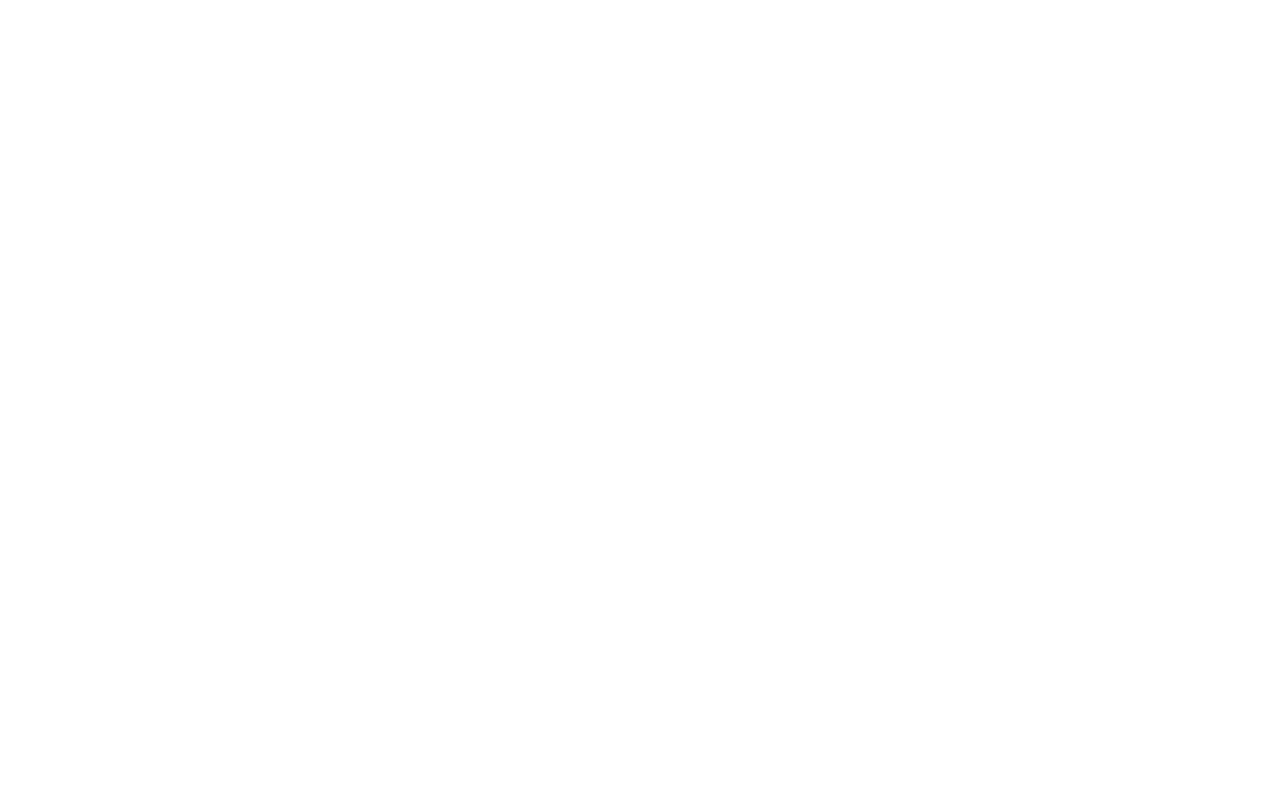
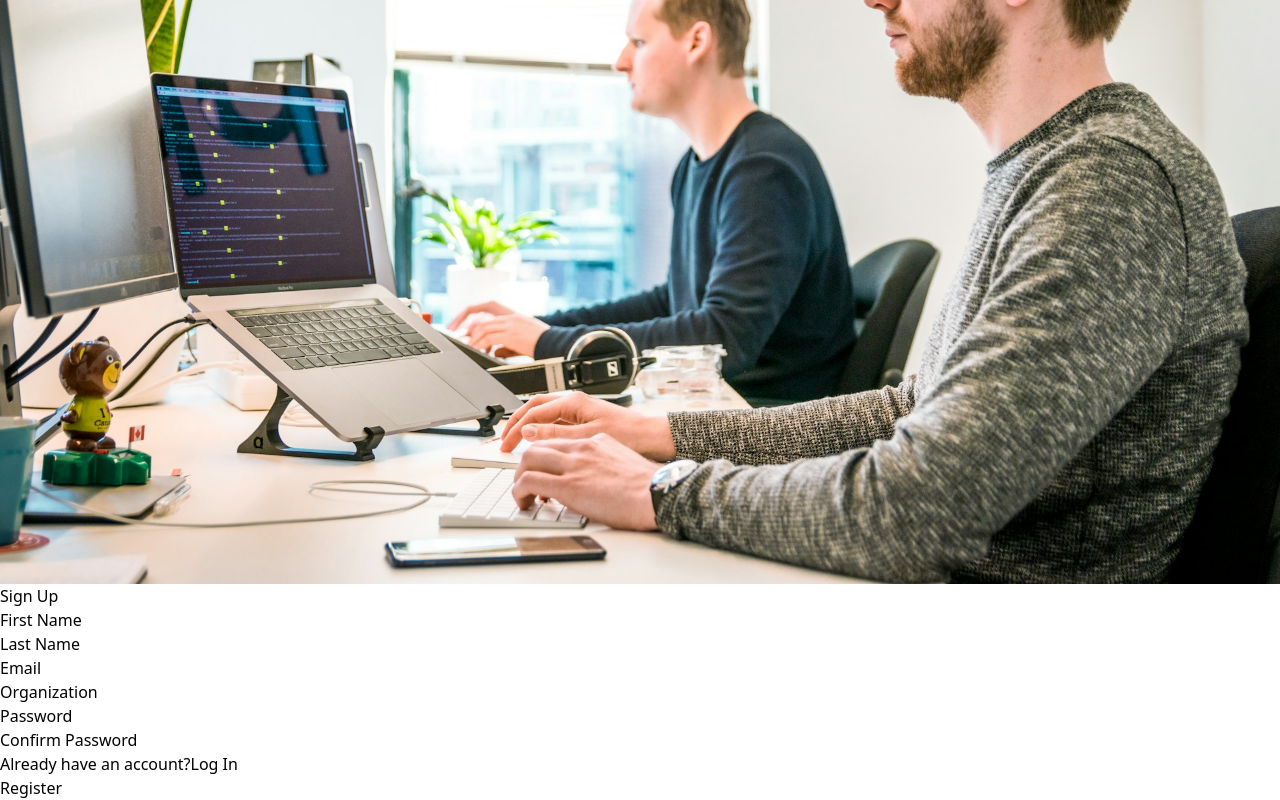
Before and after one commit to Justfemi/hrSystemApp, a React (Vite) app: page /signup in a window 1280 px wide. Before the commit this address had no page. Shown: the part 269-1069 px from the top of the page. Before the commit the page ends 800 px from the top, so only its background shows below. Built offline with nearby package versions, Linux system fonts and the light colour scheme.

Commit message:
Revert "modified authpages"

```diff
--- a/src/App.jsx
+++ b/src/App.jsx
@@ -1,4 +1,5 @@
-// import HomePage from "./Pages/HomePage";
+import React from "react";
+import HomePage from "./Pages/HomePage";
 import { Outlet } from "react-router-dom";
 
 const App = () => {
--- a/src/Pages/LoginPage.jsx
+++ b/src/Pages/LoginPage.jsx
@@ -12,20 +12,20 @@
 
   return (
     <section className="w-full flex items-center h-[100vh]">
-      <div className="hidden md:block w-[40%] h-full">
+      <div className="w-[45%] h-full">
         <img className="w-full h-full object-cover" src={test} alt="test" />
       </div>
-      <div className="w-full md:w-[60%] sm:px-20 px-10">
+      <div className="w-[55%] px-20">
         <h2 className="text-2xl my-6">Sign In</h2>
         <form action="#" onSubmit={handleSubmit}>
           <div className="flex flex-col">
             <label className="mb-1">Email</label>
-            <input type="email" className="w-full px-3 py-2 leading-tight border rounded-md shadow-sm focus:outline-none focus:border-red-400"  />
+            <input type="email" className="border" />
             {/* error */}
           </div>
           <div className="flex flex-col my-3">
             <label className="mb-1">Password</label>
-            <input type="password" className="w-full px-3 py-2 leading-tight border rounded-md shadow-sm focus:outline-none focus:border-red-400" />
+            <input type="password" className="border" />
             {/* error */}
           </div>
 
@@ -38,7 +38,7 @@
 
           <button
             onClick={handleSubmit}
-            className="px-5 py-2 bg-red-600 my-3 text-white rounded-md"
+            className="px-5 py-2 bg-red-600 my-3 text-white"
           >
             Login
           </button>
--- a/src/Pages/SignUpPage.jsx
+++ b/src/Pages/SignUpPage.jsx
@@ -1,3 +1,4 @@
+import { Link } from "react-router-dom";
 import test from "../assets/test2.jpg";
 import { useNavigate } from "react-router-dom";
 
@@ -6,7 +7,7 @@
 
   const handleSubmit = (e) => {
     e.preventDefault();
-    navigate("/home");
+    navigate("/");
   };
 
   return (
@@ -15,36 +16,51 @@
         <img className="w-full h-full object-cover" src={test} alt="test" />
       </div>
       <div className="w-[55%] px-20">
-        <h2 className="text-2xl my-6">Employee Sign In</h2>
+        <h2 className="text-2xl my-6">Sign Up</h2>
         <form action="#" onSubmit={handleSubmit}>
           <div className="flex flex-col my-3">
             <label className="mb-1">First Name</label>
-            <input type="text" className="w-full px-3 py-2 leading-tight border rounded-md shadow-sm focus:outline-none focus:border-red-400" />
+            <input type="text" className="border" />
+            {/* error */}
           </div>
           <div className="flex flex-col my-3">
             <label className="mb-1">Last Name</label>
-            <input type="text" className="w-full px-3 py-2 leading-tight border rounded-md shadow-sm focus:outline-none focus:border-red-400" />
+            <input type="text" className="border" />
+            {/* error */}
           </div>
           <div className="flex flex-col">
             <label className="mb-1">Email</label>
-            <input type="email" className="w-full px-3 py-2 leading-tight border rounded-md shadow-sm focus:outline-none focus:border-red-400" />
+            <input type="email" className="border" />
+            {/* error */}
+          </div>
+          <div className="flex flex-col my-3">
+            <label className="mb-1">Organization</label>
+            <input type="text" className="border" />
+            {/* error */}
           </div>
           <div className="flex flex-col my-3">
             <label className="mb-1">Password</label>
-            <input type="password" className="w-full px-3 py-2 leading-tight border rounded-md shadow-sm focus:outline-none focus:border-red-400" />
+            <input type="password" className="border" />
+            {/* error */}
           </div>
-          {/* <p>
+          <div className="flex flex-col my-3">
+            <label className="mb-1">Confirm Password</label>
+            <input type="password" className="border" />
+            {/* error */}
+          </div>
+
+          <p>
             Already have an account?
             <Link to="/" className="text-red-600 ml-1">
               Log In
             </Link>
-          </p> */}
+          </p>
 
           <button
             onClick={handleSubmit}
-            className="px-7 py-2 bg-red-600 my-3 text-white rounded-md"
+            className="px-5 py-2 bg-red-600 my-3 text-white"
           >
-            Log In
+            Register
           </button>
         </form>
       </div>
--- a/src/components/ActiveCards.jsx
+++ b/src/components/ActiveCards.jsx
@@ -1,21 +1,19 @@
+import React from "react";
 import Card from "./Card";
 import { User } from "lucide-react";
 
 const cardData = [
   {
-    id: 1,
     title: "Number of Employees",
     count: 150, // Example value
     icon: "employee", // You can use icons if needed
   },
   {
-    id: 2,
     title: "Number of Leaves",
     count: 25, // Example value
     icon: "leave", // You can use icons if needed
   },
   {
-    id: 3,
     title: "Number of Projects",
     count: 10, // Example value
     icon: "project", // You can use icons if needed
@@ -26,8 +24,8 @@
 const ActiveCards = () => {
   return (
     <div className="bg-red-100 grid grid-cols-3 gap-10 py-10 px-5">
-      {cardData.map((card, key) => (
-        <Card key={key.id}>
+      {cardData.map((card) => (
+        <Card>
           <div className="flex space-x-4">
             <User className="h-12 bg-red-400 px-5 rounded-full" />
             <div>
--- a/src/components/Sidebar.jsx
+++ b/src/components/Sidebar.jsx
@@ -12,6 +12,7 @@
   UserX,
   Users,
 } from "lucide-react";
+import React from "react";
 import { Link } from "react-router-dom";
 
 const Sidebar = () => {
--- a/src/main.jsx
+++ b/src/main.jsx
@@ -1,6 +1,7 @@
 import React from "react";
 import ReactDOM from "react-dom/client";
 import App from "./App";
+// import { createBrowserRouter, RouterProvider } from "react-router-dom";
 import {
   createBrowserRouter,
   createRoutesFromElements,
@@ -8,15 +9,31 @@
   RouterProvider,
 } from "react-router-dom";
 import "./index.css";
-// import LoginPage from "./Pages/LoginPage";
+import LoginPage from "./Pages/LoginPage";
 import SignUpPage from "./Pages/SignUpPage";
 import HomePage from "./Pages/HomePage";
 
+// const router = createBrowserRouter([
+//   {
+//     path: "/",
+//     element: <Login />,
+//   },
+//   {
+//     path: "/signup",
+//     element: <Signup />,
+//   },
+//   {
+//     path: "/home",
+//     element: <Home />,
+//   },
+// ]);
+
 const router = createBrowserRouter(
   createRoutesFromElements(
-    <Route path="/" element={<App />} >
-      <Route index={true} path="/" element={<SignUpPage />} />
+    <Route path="/" element={<App />}>
+      <Route index={true} path="/" element={<LoginPage />} />
       <Route path="/home" element={<HomePage />} />
+      <Route path="/signup" element={<SignUpPage />} />
     </Route>
   )
 );
```
Also changed, not shown: src/Pages/HomePage.jsx (+4 -4 lines), 1 other file (tests, documents, lock files or other folders).
